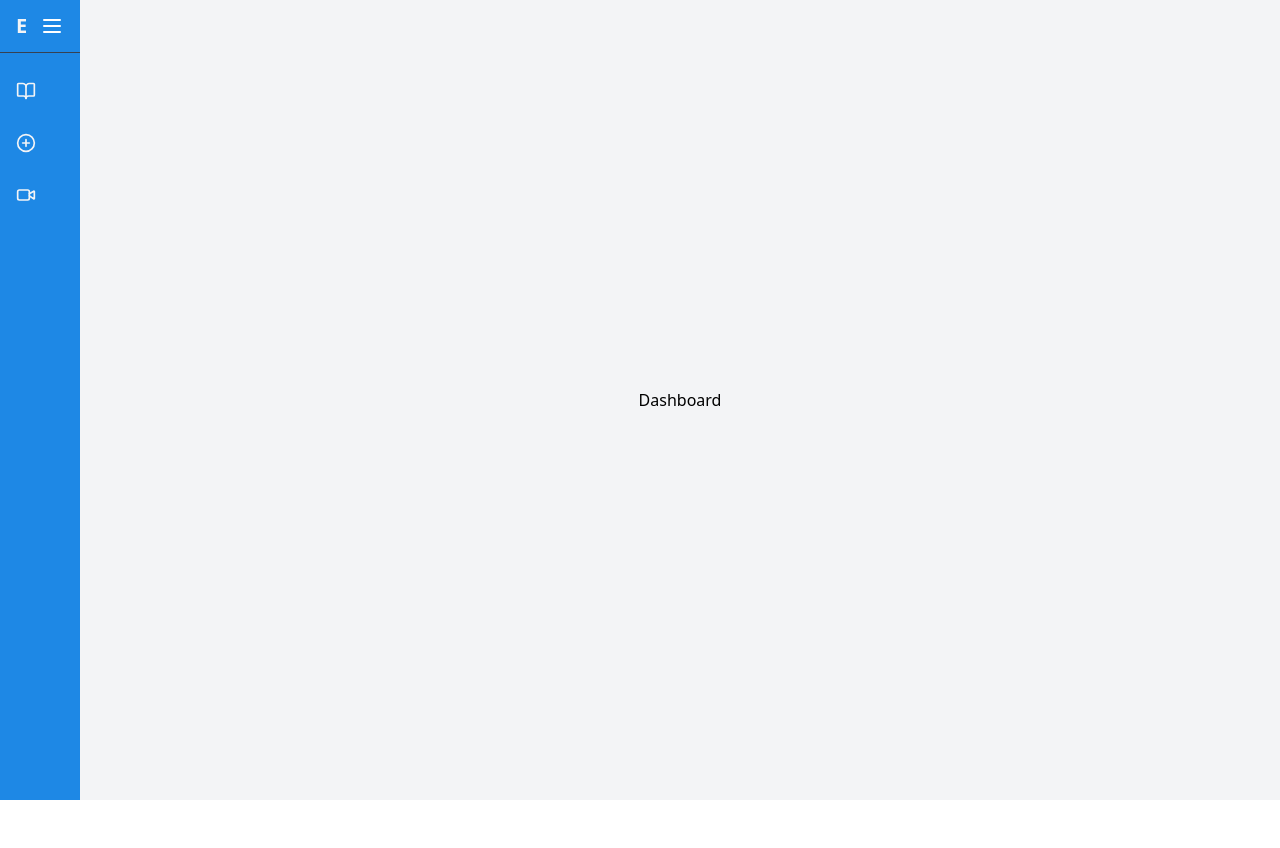
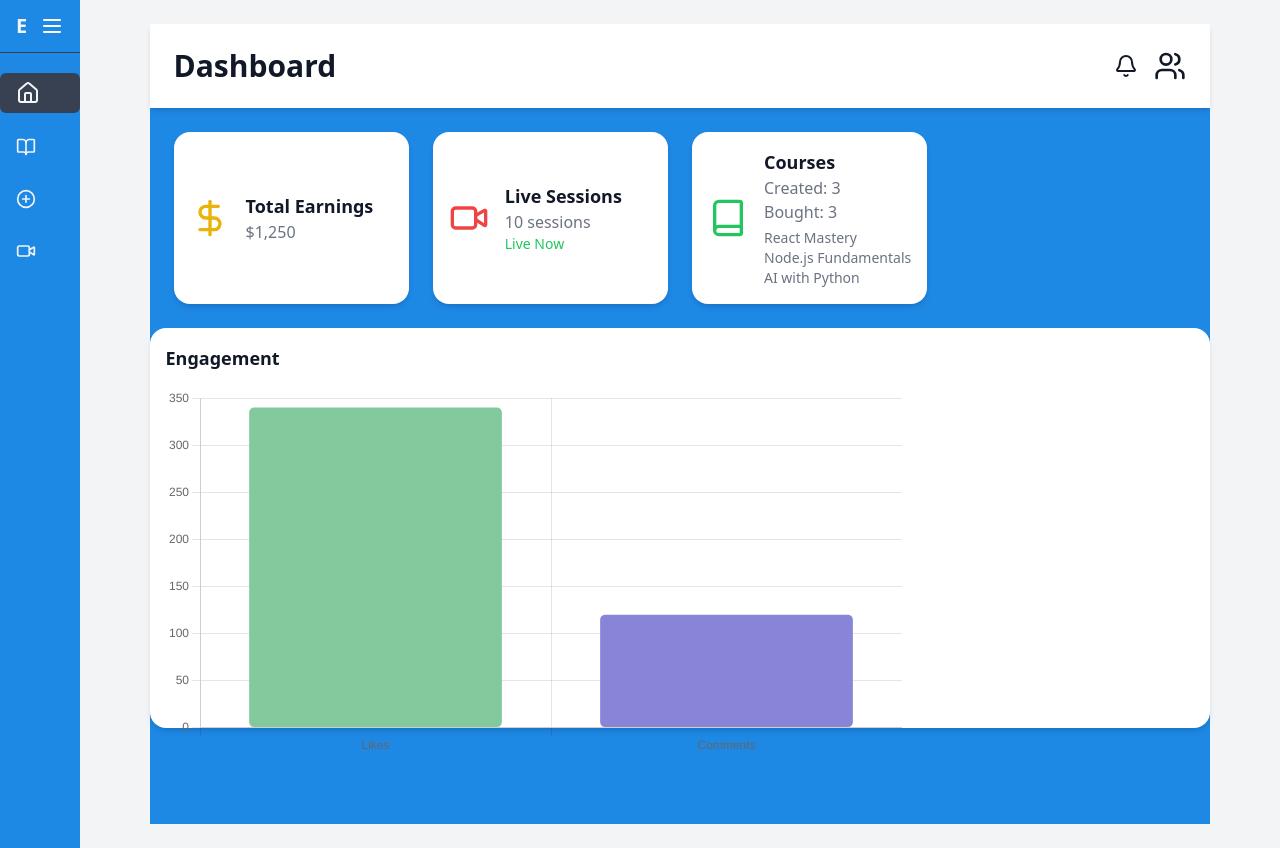
Before and after one commit to Dinesh10731j/Edufy, a Next.js app: page /dashboard in a window 1280 px wide. Before the commit the page ends 800 px from the top, so only its background shows below. Built offline with nearby package versions, Linux system fonts and the light colour scheme.

Commit message:
add chart.js and react-chartjs-2; implement engagement chart in dashboard and update sidenav with home link

```diff
--- a/package.json
+++ b/package.json
@@ -28,6 +28,7 @@
     "@reduxjs/toolkit": "^2.5.1",
     "@tanstack/react-query": "^5.64.2",
     "axios": "^1.7.9",
+    "chart.js": "^4.4.8",
     "editorjs-inline-tool": "^0.4.0",
     "framer-motion": "^12.0.5",
     "js-cookie": "^3.0.5",
@@ -35,6 +36,7 @@
     "next": "15.1.5",
     "peerjs": "^1.5.4",
     "react": "^19.0.0",
+    "react-chartjs-2": "^5.3.0",
     "react-dom": "^19.0.0",
     "react-hook-form": "^7.54.2",
     "react-icons": "^5.4.0",
--- a/src/app/(dashboard)/dashboard/page.tsx
+++ b/src/app/(dashboard)/dashboard/page.tsx
@@ -1,9 +1,117 @@
 "use client";
-import React from 'react'
+import { motion } from "framer-motion";
+import { Video, Book, DollarSign, Users, Bell } from "lucide-react";
+import React from "react";
+import { Bar } from "react-chartjs-2";
+import { Chart as ChartJS, CategoryScale, LinearScale, BarElement, Title, Tooltip, Legend } from "chart.js";
+
+ChartJS.register(CategoryScale, LinearScale, BarElement, Title, Tooltip, Legend);
+
 const Dashboard = () => {
+  const userStats = {
+    totalEarnings: "$1,250",
+    totalLives: 10,
+    isLive: true,
+    totalLikes: 340,
+    totalComments: 120,
+    coursesCreated: 3,
+    coursesBought: ["React Mastery", "Node.js Fundamentals", "AI with Python"]
+  };
+
+  const engagementData = {
+    labels: ["Likes", "Comments"],
+    datasets: [
+      {
+        label: "Engagement",
+        data: [userStats.totalLikes, userStats.totalComments],
+        backgroundColor: ["#82ca9d", "#8884d8"],
+      },
+    ],
+  };
+
+  const chartOptions = {
+    responsive: true,
+    plugins: {
+      legend: {
+        display: false,
+      },
+    },
+    scales: {
+      x: {
+        ticks: {
+          autoSkip: true,
+          maxTicksLimit: 5,
+        },
+      },
+      y: {
+        beginAtZero: true,
+        ticks: {
+          stepSize: 50,
+        },
+      },
+    },
+    elements: {
+      bar: {
+        borderRadius: 5,
+        borderSkipped: false,
+        barThickness: 10,
+      },
+    },
+  };
+
   return (
-    <div>Dashboard</div>
-  )
-}
+    <div className="flex h-screen bg-[#1E88E5]">
+      {/* Main Content */}
+      <div className="flex-1 flex flex-col">
+        {/* Top Bar */}
+        <header className="p-6 bg-white dark:bg-gray-800 shadow-md flex justify-between items-center">
+          <h1 className="text-3xl font-bold text-gray-900 dark:text-white">Dashboard</h1>
+          <div className="flex items-center space-x-4">
+            <Bell className="w-6 h-6 text-gray-900 dark:text-white cursor-pointer" />
+            <Users className="w-8 h-8 text-gray-900 dark:text-white" />
+          </div>
+        </header>
 
-export default Dashboard
+        {/* Dashboard Content */}
+        <main className="p-6 grid grid-cols-1 md:grid-cols-2 lg:grid-cols-4 gap-6">
+          <motion.div className="p-4 bg-white dark:bg-gray-800 shadow-md rounded-2xl flex items-center space-x-4">
+            <DollarSign className="w-10 h-10 text-yellow-500" />
+            <div>
+              <h2 className="text-lg font-semibold text-gray-900 dark:text-white">Total Earnings</h2>
+              <p className="text-gray-500 dark:text-gray-400">{userStats.totalEarnings}</p>
+            </div>
+          </motion.div>
+
+          <motion.div className="p-4 bg-white dark:bg-gray-800 shadow-md rounded-2xl flex items-center space-x-4">
+            <Video className="w-10 h-10 text-red-500" />
+            <div>
+              <h2 className="text-lg font-semibold text-gray-900 dark:text-white">Live Sessions</h2>
+              <p className="text-gray-500 dark:text-gray-400">{userStats.totalLives} sessions</p>
+              <p className={`text-sm ${userStats.isLive ? 'text-green-500' : 'text-red-500'}`}>{userStats.isLive ? 'Live Now' : 'Offline'}</p>
+            </div>
+          </motion.div>
+
+          <motion.div className="p-4 bg-white dark:bg-gray-800 shadow-md rounded-2xl flex items-center space-x-4">
+            <Book className="w-10 h-10 text-green-500" />
+            <div>
+              <h2 className="text-lg font-semibold text-gray-900 dark:text-white">Courses</h2>
+              <p className="text-gray-500 dark:text-gray-400">Created: {userStats.coursesCreated}</p>
+              <p className="text-gray-500 dark:text-gray-400">Bought: {userStats.coursesBought.length}</p>
+              <ul className="text-sm text-gray-500 dark:text-gray-400 mt-1">
+                {userStats.coursesBought.map((course, index) => (
+                  <li key={index}>{course}</li>
+                ))}
+              </ul>
+            </div>
+          </motion.div>
+        </main>
+        <motion.div className="p-4 bg-white dark:bg-gray-800 shadow-md rounded-2xl h-[400px] w-full">
+          <h2 className="text-lg font-semibold text-gray-900 dark:text-white mb-4">Engagement</h2>
+          <Bar data={engagementData} options={chartOptions} />
+        </motion.div>
+      </div>
+    </div>
+  );
+};
+
+export default Dashboard;
--- a/src/components/dashboardsidenav.tsx
+++ b/src/components/dashboardsidenav.tsx
@@ -8,6 +8,7 @@ import {
   Video,
   Menu,
   X,
+  HomeIcon
 } from "lucide-react";
 
 interface DashboardSidenavProps {
@@ -23,7 +24,7 @@ const DashboardSidenav:React.FC<DashboardSidenavProps> = ({children}) => {
   };
 
   return (
-    <div className="flex">
+    <div className="flex ">
       {/* Sidebar */}
       <div
         className={`${
@@ -43,6 +44,17 @@ const DashboardSidenav:React.FC<DashboardSidenavProps> = ({children}) => {
 
         {/* Sidebar Links */}
         <nav className="mt-5 space-y-4">
+<Link href={'/dashboard'}
+  className={`flex items-center space-x-3 px-4 py-2 hover:bg-gray-700 transition rounded-md
+    ${pathname === '/dashboard'?'bg-gray-700':''}
+    `}
+>
+  <HomeIcon/>
+
+  {isOpen && <span>Dashboard</span>}
+
+</Link>
+
           <Link
             href="/dashboard/browse_courses"
             className={`flex items-center space-x-3 px-4 py-2 hover:bg-gray-700 transition rounded-md
```
Also changed, not shown: 1 other file (tests, documents, lock files or other folders).
